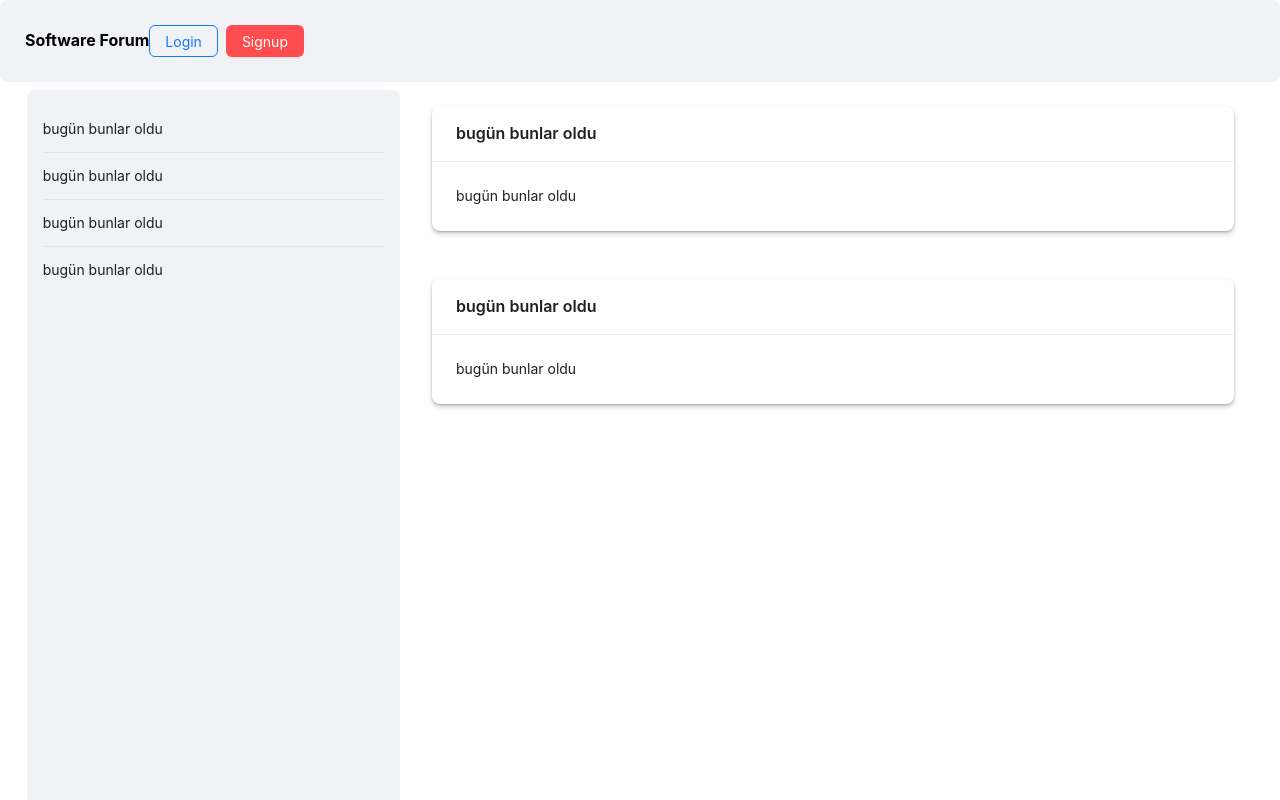
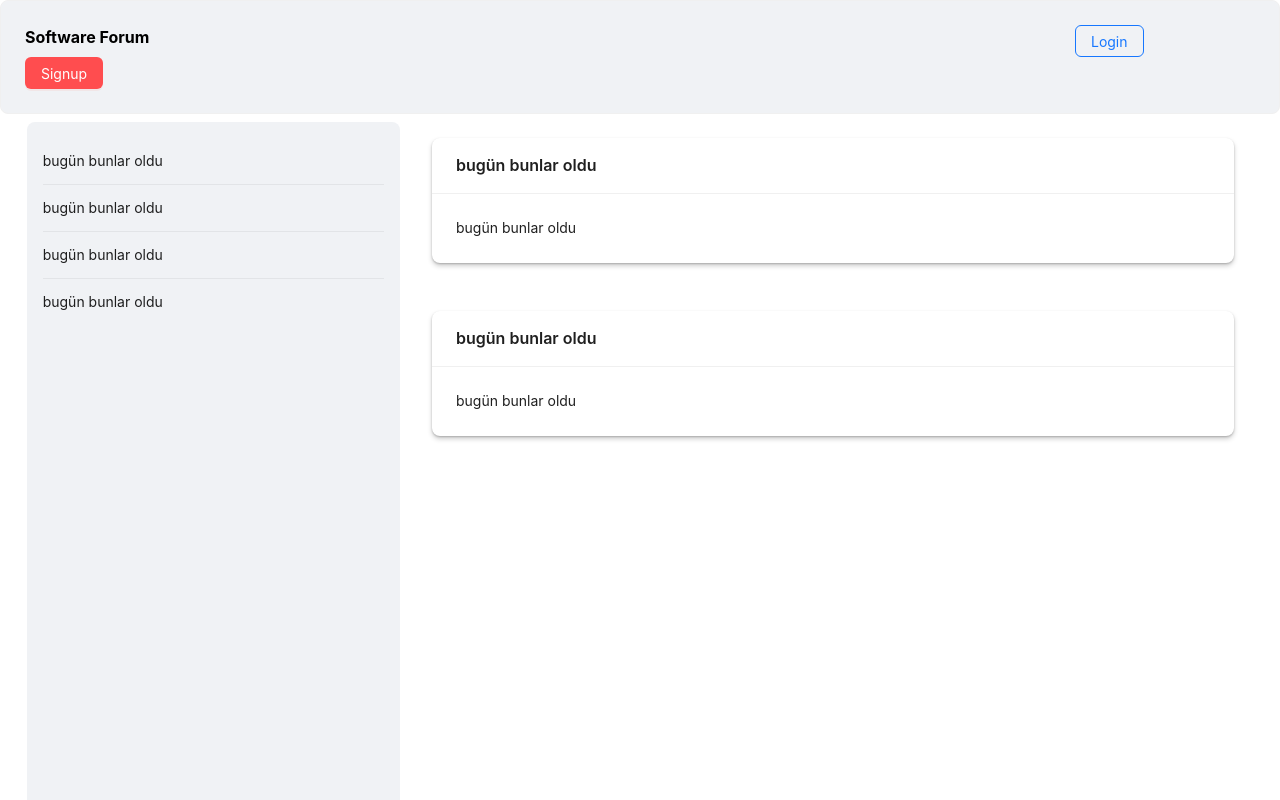
Before and after one commit to Eraybulut34/software-forum-app, a Next.js app: page / in a window 1280 px wide. Shown: the top 800 px of the page. Built offline with nearby package versions, Linux system fonts and the light colour scheme.

Commit message:
some ui fixes

```diff
--- a/src/components/Navbar.tsx
+++ b/src/components/Navbar.tsx
@@ -38,9 +38,7 @@ function Navbar() {
   return (
     <Card style={cardStyle}>
       <Row>
-        <Col span={24}>
-          <Row style={cardStyle}>
-            <Space>
+            <Col span={20}>
               {links.map((link: any, index: any) => (
                 <Link
                   href={link.link}
@@ -50,21 +48,19 @@ function Navbar() {
                   {link.name}
                 </Link>
               ))}
-            </Space>
-            <Space>
+            </Col>
+            <Col span={2} style={{ textAlign: "center",marginInline: "8px" }}>
               <Button onClick={loginOpen} type="primary" ghost>
                 Login
               </Button>
               <LoginModal />
-            </Space>
-            <Space>
+            </Col>
+            <Col span={2}>
               <Button onClick={signupOpen} type="primary" danger>
                 Signup
               </Button>
               <SignUpModal />
-            </Space>
-          </Row>
-        </Col>
+            </Col>
       </Row>
     </Card>
   );
```
